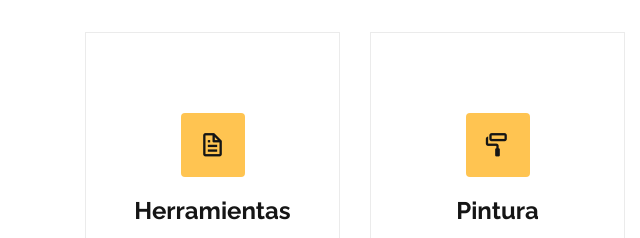
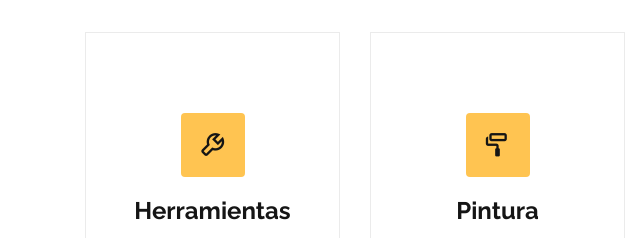
Before and after one commit to AlbertoVegaa/Hectorin, a plain HTML site: page index.html in a window 1280 px wide. Shown: the part 960-1198 px from the top of the page, 0-640 px from the left. Drawn offline with nearby package versions, Linux system fonts and the light colour scheme.

Commit message:
Update index.html

```diff
--- a/index.html
+++ b/index.html
@@ -175,7 +175,7 @@
 
           <div class="col-lg-3 col-md-6 d-flex align-items-stretch mt-4 " data-aos="zoom-in" data-aos-delay="200">
             <div class="icon-box">
-              <div class="icon"><i class="bx bx-file"></i></div>
+              <div class="icon"><i class="bx bx-wrench"></i></div>
               <h4><a href="">Herramientas</a></h4>
               <p>Las mejores en el mercado las encuentras con nosotros</p>
             </div>
```
